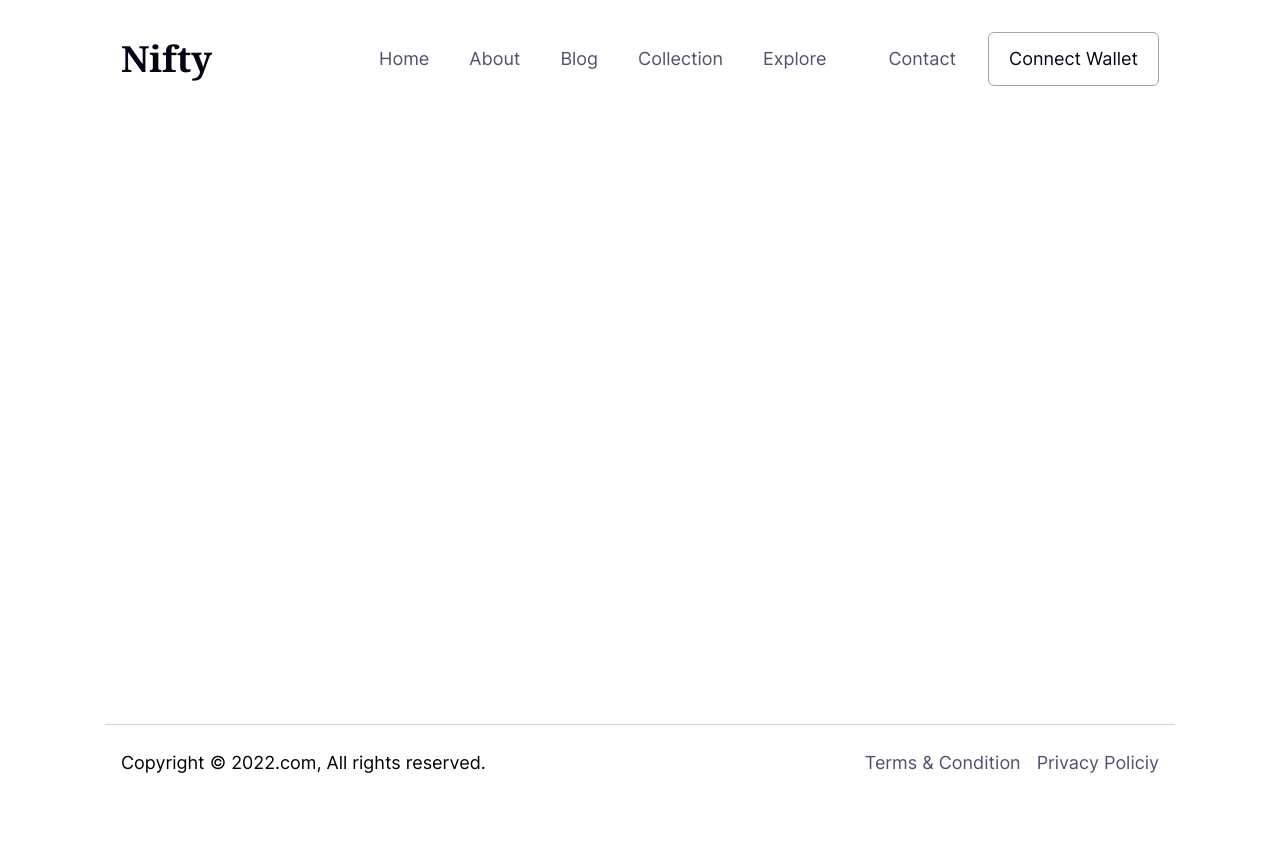
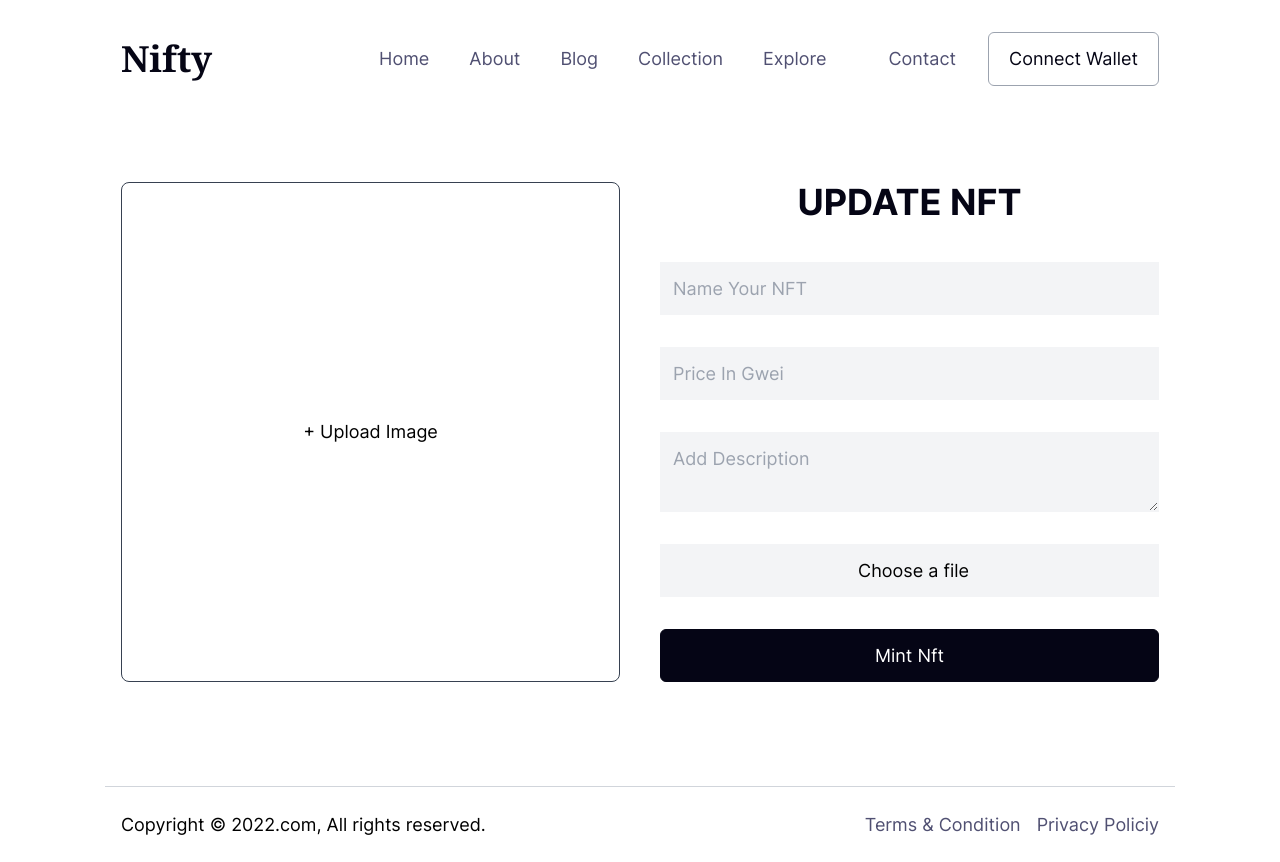
Before and after one commit to nlempiric/marketplace_website, a React (Create React App) app: page /nfts/details/UpdateNft/1 in a window 1280 px wide. Before the commit the page ends 800 px from the top, so only its background shows below. Built offline with nearby package versions, Linux system fonts and the light colour scheme; some icons are missing.

Commit message:
new changes

```diff
--- a/src/pages/MintNftPage.jsx
+++ b/src/pages/MintNftPage.jsx
@@ -1,4 +1,6 @@
 import React, { useState } from "react";
+import { motion } from "framer-motion";
+
 
 const MintNftPage = () => {
   const [fileName, setFileName] = useState("Choose a file");
@@ -21,6 +23,13 @@ const MintNftPage = () => {
 
   return (
     <>
+     <motion.div
+        initial={{ opacity: 0, y: 90 }}
+        animate={{ opacity: 1, y: 0 }}
+        exit={{ opacity: 0, y: 20 }}
+        transition={{ duration: 0.9 }}
+        className="box"
+      >
       <div className="container mx-auto px-5 xl:px-4 2xl:px-4 sm:px-3 flex  justify-between gap-10 2xl:!flex-row xl:!flex-row lg:!flex-row py-16 flex-col-reverse">
       <div className="2xl:w-1/2 xl:w-1/2  2xl:h-[500px] xl:h-[500px] lg:h-[500px] h-[400px] sm:h-[300px]  rounded-lg lg:w-1/2 flex justify-center items-center border border-1 border-gray-700">
           {imagePreview ? (
@@ -70,6 +79,7 @@ const MintNftPage = () => {
           </div>
         </div>
       </div>
+      </motion.div>
     </>
   );
 };
--- a/src/pages/MyCollection.jsx
+++ b/src/pages/MyCollection.jsx
@@ -3,10 +3,19 @@ import { FaEthereum } from "react-icons/fa";
 import { BsArrowRight } from "react-icons/bs";
 import { Link } from "react-router-dom";
 import { data } from "../utils/data";
+import { motion } from "framer-motion";
+
 
 const MyCollection = () => {
   return (
     <>
+     <motion.div
+        initial={{ opacity: 0, y: 90 }}
+        animate={{ opacity: 1, y: 0 }}
+        exit={{ opacity: 0, y: 20 }}
+        transition={{ duration: 0.9 }}
+        className="box"
+      >
       <div className="container mx-auto px-5 xl:px-4 2xl:px-4 sm:px-3 min-h-[100vh] h-full py-10 ">
         <div className="grid grid-cols-1 2xl:grid-cols-3 xl:grid-cols-3 lg:grid-cols-3 md:grid-cols-2  gap-10">
           {data.map((items) => (
@@ -29,6 +38,7 @@ const MyCollection = () => {
           ))}
         </div>
       </div>{" "}
+      </motion.div>
     </>
   );
 };
--- a/src/pages/TransferNft.jsx
+++ b/src/pages/TransferNft.jsx
@@ -12,8 +12,7 @@ const TransferNft = () => {
   const [selectedAddress, setselectedAddress] = useState("Select Address");
   const [selectedId, setselectedId] = useState("Select Id");
   const { id } = useParams();
-  const { data } = useSelector((state) => state.data);
-  console.log("trandsfefrer", data);
+
 
   const toggleDropdownforAddress = () => {
     setDropdownAddressOpen(!isDropdownAddressOpen);
--- a/src/pages/UpdateNft.jsx
+++ b/src/pages/UpdateNft.jsx
@@ -1,11 +1,106 @@
-import React from 'react'
+import React, { useState } from "react";
+import { motion } from "framer-motion";
+import { useSelector } from "react-redux";
+import { useDispatch } from "react-redux";
+import { getData } from "../redux/reducer/dataSlice";
 
-const   UpdateNft = () => {
+const UpdateNft = () => {
+  const [fileName, setFileName] = useState("Choose a file");
+  const dispatch = useDispatch();
+  const { data } = useSelector((state) => state.data);
+  console.log("trandsfefrer", data);
+  console.log("dataa", data.imageUrl);
+  const [Data, setData] = useState({
+    price: data.price,
+    name: data.name,
+    description: data.description,
+    _imgUrl: data.imageUrl,
+  });
+
+
+  const handleFileChange = (e) => {
+    setData({
+      ...Data,
+      _imgUrl: URL.createObjectURL(e.target.files[0]),
+      imgUrl: e.target.files[0],
+    });
+  };
+
+  const handleChangeinput = (e) => {
+    setData({ ...Data, [e.target.name]: e.target.value });;
+  };
+
+
   return (
     <>
+      <motion.div
+        initial={{ opacity: 0, y: 90 }}
+        animate={{ opacity: 1, y: 0 }}
+        exit={{ opacity: 0, y: 20 }}
+        transition={{ duration: 0.9 }}
+        className="box"
+      >
+        <div className="container mx-auto px-5 xl:px-4 2xl:px-4 sm:px-3 flex  justify-between gap-10 2xl:!flex-row xl:!flex-row lg:!flex-row py-16 sm:py-10 flex-col-reverse">
+          <div className="2xl:w-1/2 xl:w-1/2  2xl:h-[500px] xl:h-[500px] lg:h-[500px] h-[400px] sm:h-[300px]  rounded-lg lg:w-1/2 flex justify-center items-center border border-1 border-gray-700">
+            {Data._imgUrl ? (
+              <img
+                src={Data._imgUrl}
+                alt=""
+                className="w-full h-full object-cover rounded-lg"
+              />
+            ) : (
+              <p> + Upload Image</p>
+            )}
+          </div>
+          <div className="2xl:w-1/2 xl:w-1/2 lg:w-1/2">
+            <h1 className="text-4xl text-[#050515] text-center">UPDATE NFT</h1>
+            <div className="flex flex-col gap-8 py-10">
+              <input
+                type="text"
+                placeholder="Name Your NFT"
+                value={Data.name}
+                name="name"
+                onChange={handleChangeinput}
+                className="w-full py-3 placeholder:px-3 bg-gray-100 border border-1 border-gray-100  outline-none focus:border-gray-400"
+              />
+              <input
+                type="number"
+                placeholder="Price In Gwei"
+                value={Data.price}
+                name="price"
+                onChange={handleChangeinput}
+                className="w-full py-3 placeholder:px-3 bg-gray-100 border border-1 border-gray-100  outline-none focus:border-gray-400"
+              />
+              <textarea
+                type="text"
+                placeholder="Add Description"
+                value={Data.description}
+                name="description"
+                onChange={handleChangeinput}
+                className="w-full py-3 placeholder:px-3 bg-gray-100 border border-1 border-gray-100  outline-none focus:border-gray-400"
+              />
+              <label className="w-full relative cursor-pointer">
+                <input
+                  className="hidden"
+                  name="_imgUrl"
+                  type="file"
+                  id="fileInput"
+                  onChange={handleFileChange}
+                />
+                <div className="w-full py-3 bg-gray-100  flex items-center justify-center border border-gray-100 hover:border-gray-400">
+                  <span className="ml-2">{fileName}</span>
+                </div>
+              </label>
 
+              <button className="px-10 py-3 bg-[#050515] border border-1 border-[#050515] text-white rounded-md hover:text-[#050515] hover:bg-transparent ">
+                Mint Nft
+              </button>
+            </div>
+          </div>
+        </div>
+      </motion.div>
     </>
-  )
-}
+  );
+};
 
-export default UpdateNft
+export default UpdateNft;
--- a/src/utils/Model.jsx
+++ b/src/utils/Model.jsx
@@ -22,19 +22,12 @@ function Model({ismodelopen,setmodel}) {
 
   return (
     <>
-     {/* <motion.div
-      initial={{ opacity: 0 }}
-      animate={{ opacity:  1 }}
-      exit={{ opacity: 0 }}
-      transition={{ duration: 0.9 }}
-      className="modal-container"
-    > */}
 
     <motion.div
       initial={{ opacity: 0 }}
-      animate={{ opacity: ismodelopen ? 1 : 0 }}
+      animate={{ opacity: ismodelopen ? 2 : 0 }}
       exit={{ opacity: 0 }}
-      transition={{ duration: 0.3 }}
+      transition={{ duration: 0.8 }}
       className={`w-full fixed inset-0 flex items-center justify-center bg-opacity-50 bg-black z-20 p-5`}
     >
       <div className="w-full fixed inset-0 flex items-center justify-center bg-opacity-50 bg-black z-20 p-5">
```
Also changed, not shown: src/component/Sidebar.jsx (+36 -21 lines).
